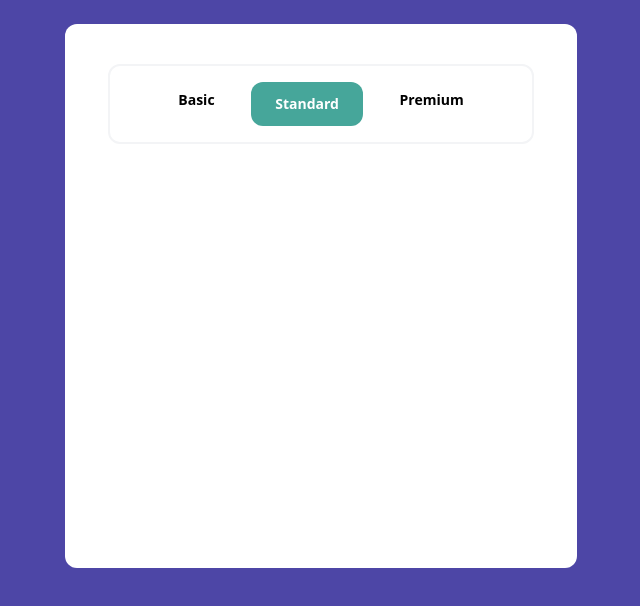
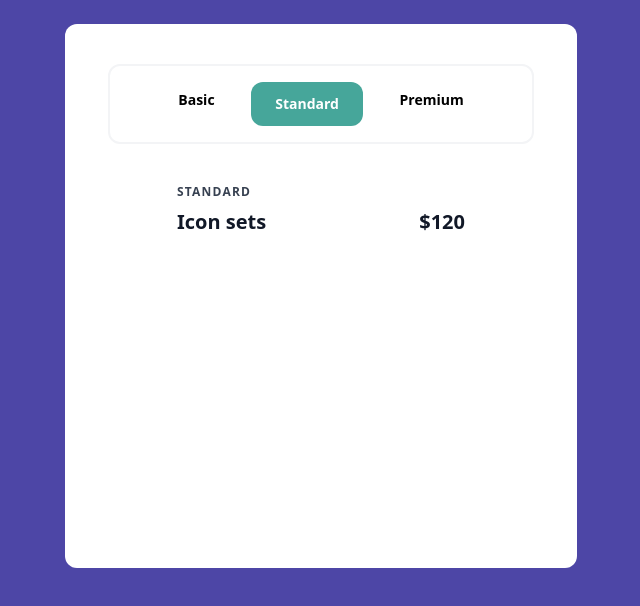
Before and after one commit to nasir-001/100-components, a Vue app: page /layout22 in a window 1280 px wide. Shown: the top 606 px of the page, without its empty margins (319-959 px from the left). Built offline with nearby package versions, Linux system fonts and the light colour scheme; the HTML template or start-up script is replaced by a standard one.

Commit message:
add purchase type and flex item

```diff
--- a/src/views/Layout22.vue
+++ b/src/views/Layout22.vue
@@ -14,6 +14,17 @@
           </div>
         </div>
       </div>
+      <div class="mt-20 mx-28 text-gray-700 text-xs tracking-widest font-semibold">
+        STANDARD
+      </div>
+      <div class="flex justify-between mx-28 mt-2">
+        <div class="text-xl font-bold text-gray-900">
+          Icon sets
+        </div>
+        <div class="text-xl font-bold text-gray-900">
+          $120
+        </div>
+      </div>
     </div>
   </div>
 </template>
```
